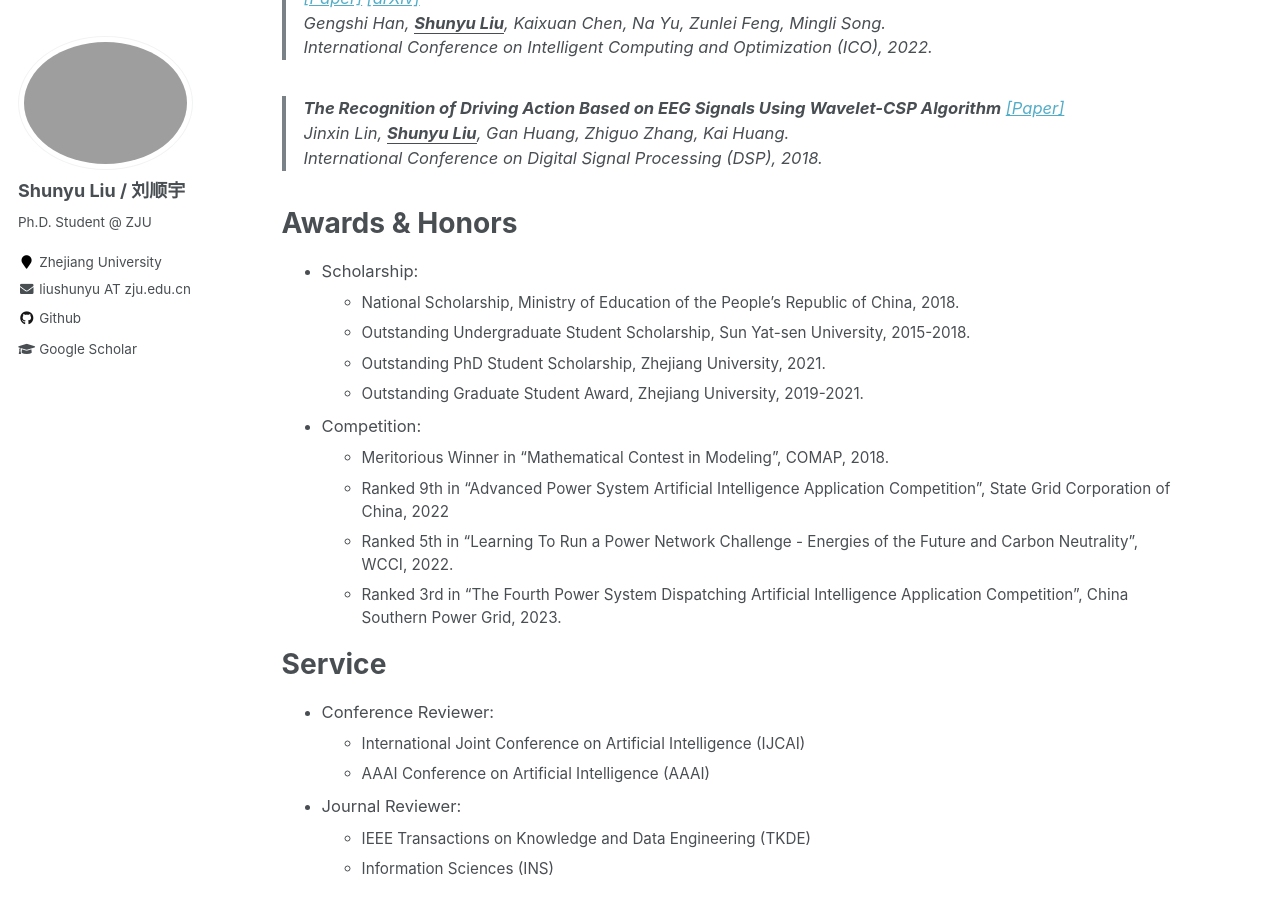
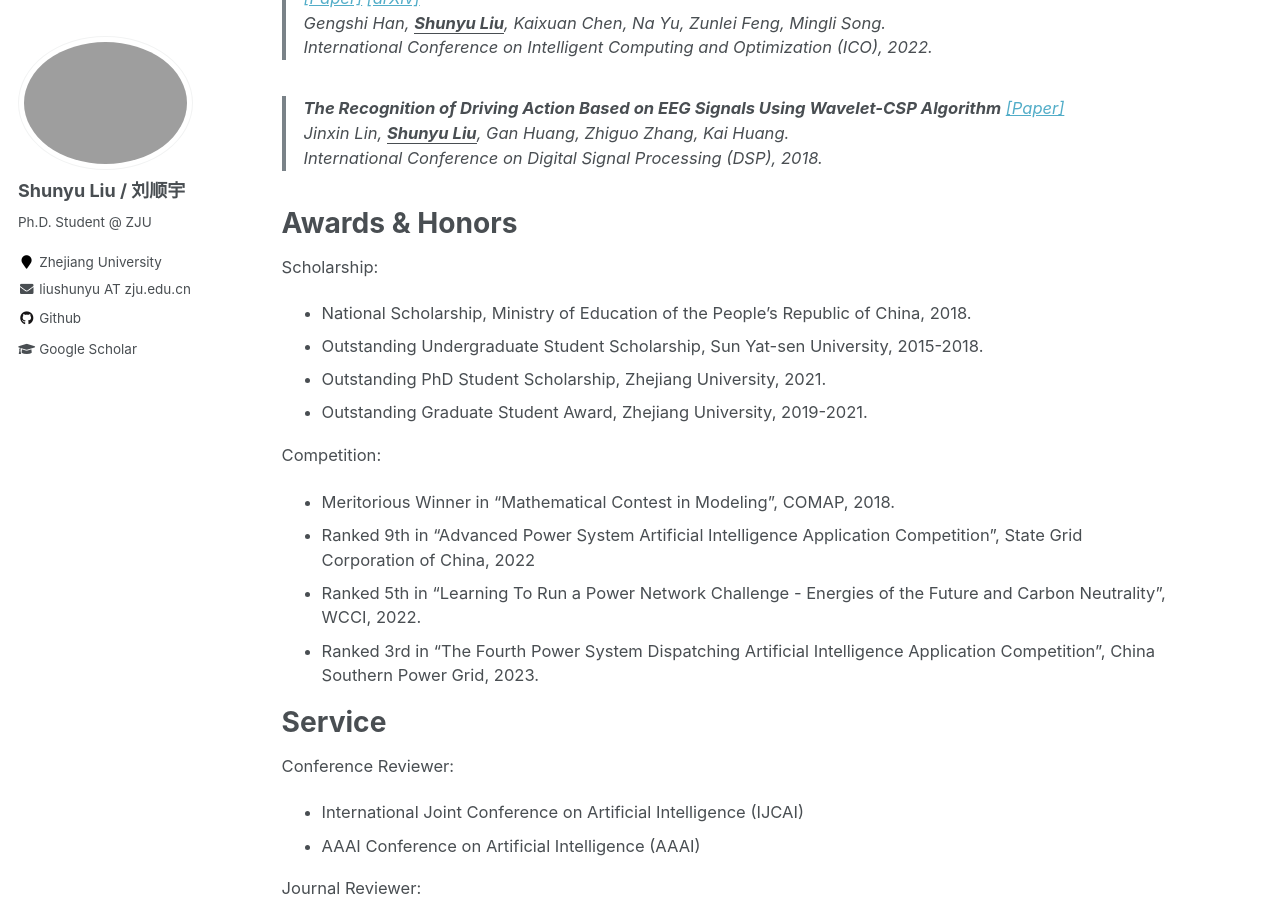
Before and after one commit to liushunyu/liushunyu.github.io, a Jekyll site: the page built from _pages/about.md, in a window 1280 px wide and 900 px high, scrolled down 1197 px. Built offline with Jekyll 4.4.1, drawn with Linux system fonts in a browser that asks for light colours.

Commit message:
Update about.md

```diff
--- a/_pages/about.md
+++ b/_pages/about.md
@@ -53,26 +53,26 @@ Selected Publications
 Awards & Honors
 ======
 
-- Scholarship:
-  - National Scholarship, Ministry of Education of the People's Republic of China, 2018.
-  - Outstanding Undergraduate Student Scholarship, Sun Yat-sen University, 2015-2018.
-  - Outstanding PhD Student Scholarship, Zhejiang University, 2021.
-  - Outstanding Graduate Student Award, Zhejiang University, 2019-2021.
+Scholarship:
+- National Scholarship, Ministry of Education of the People's Republic of China, 2018.
+- Outstanding Undergraduate Student Scholarship, Sun Yat-sen University, 2015-2018.
+- Outstanding PhD Student Scholarship, Zhejiang University, 2021.
+- Outstanding Graduate Student Award, Zhejiang University, 2019-2021.
 
-- Competition:
-  - Meritorious Winner in "Mathematical Contest in Modeling", COMAP, 2018.
-  - Ranked 9th in "Advanced Power System Artificial Intelligence Application Competition", State Grid Corporation of China, 2022
-  - Ranked 5th in "Learning To Run a Power Network Challenge - Energies of the Future and Carbon Neutrality", WCCI, 2022.
-  - Ranked 3rd in "The Fourth Power System Dispatching Artificial Intelligence Application Competition", China Southern Power Grid, 2023.
+Competition:
+- Meritorious Winner in "Mathematical Contest in Modeling", COMAP, 2018.
+- Ranked 9th in "Advanced Power System Artificial Intelligence Application Competition", State Grid Corporation of China, 2022
+- Ranked 5th in "Learning To Run a Power Network Challenge - Energies of the Future and Carbon Neutrality", WCCI, 2022.
+- Ranked 3rd in "The Fourth Power System Dispatching Artificial Intelligence Application Competition", China Southern Power Grid, 2023.
 
 
 Service
 ======
 
-- Conference Reviewer:
-  - International Joint Conference on Artificial Intelligence (IJCAI)
-  - AAAI Conference on Artificial Intelligence (AAAI)
+Conference Reviewer:
+- International Joint Conference on Artificial Intelligence (IJCAI)
+- AAAI Conference on Artificial Intelligence (AAAI)
 
-- Journal Reviewer:
-  - IEEE Transactions on Knowledge and Data Engineering (TKDE)
-  - Information Sciences (INS)
+Journal Reviewer:
+- IEEE Transactions on Knowledge and Data Engineering (TKDE)
+- Information Sciences (INS)
```
